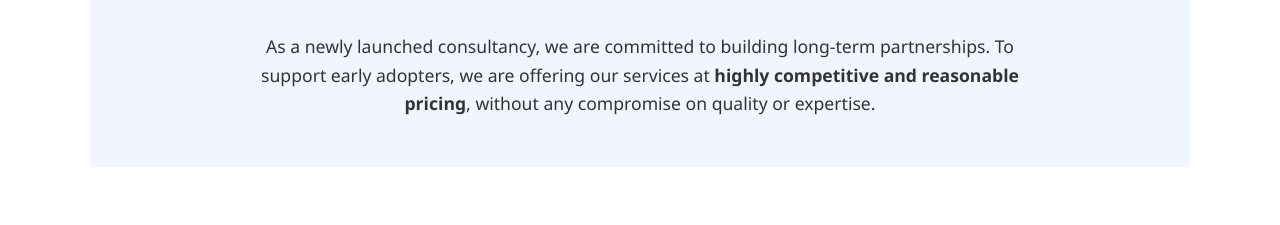
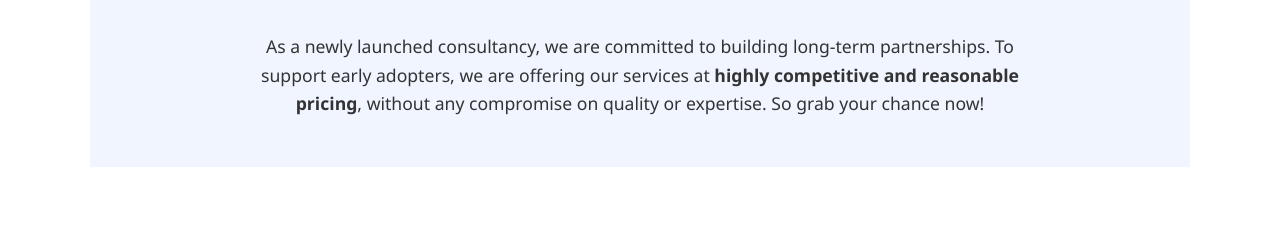
Before and after one commit to AvijitIIITB/MyConsultancy, a plain HTML site: page index.html in a window 1280 px wide. Shown: the part 372-597 px from the top of the page. Drawn offline with Linux system fonts and the light colour scheme.

Commit message:
Add launch offer section to index.html
Added a launch offer section to promote services.

```diff
--- a/index.html
+++ b/index.html
@@ -163,7 +163,7 @@
         As a newly launched consultancy, we are committed to building long‑term partnerships.
         To support early adopters, we are offering our services at
         <strong>highly competitive and reasonable pricing</strong>,
-        without any compromise on quality or expertise.
+        without any compromise on quality or expertise. So grab your chance now!
     </p>
     </section>
     <!-- Services Section -->
```
